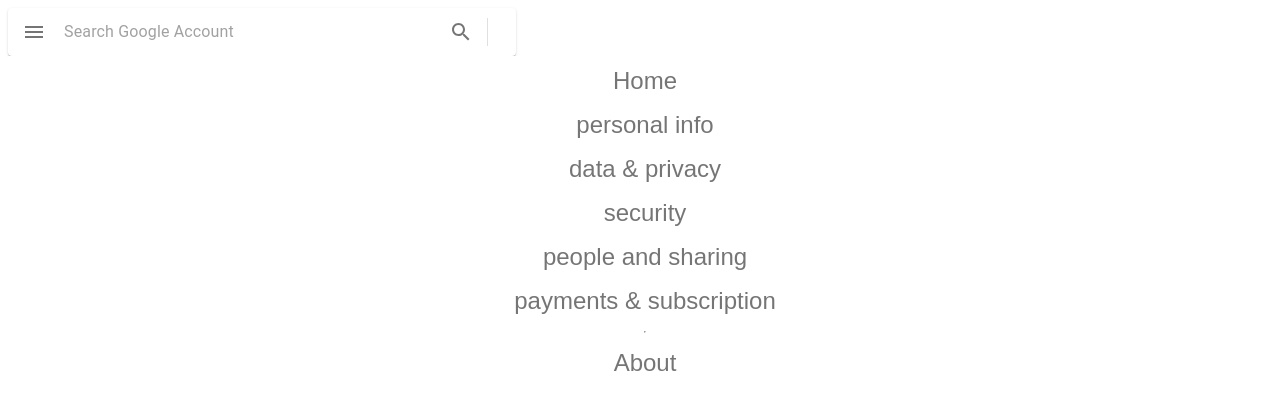
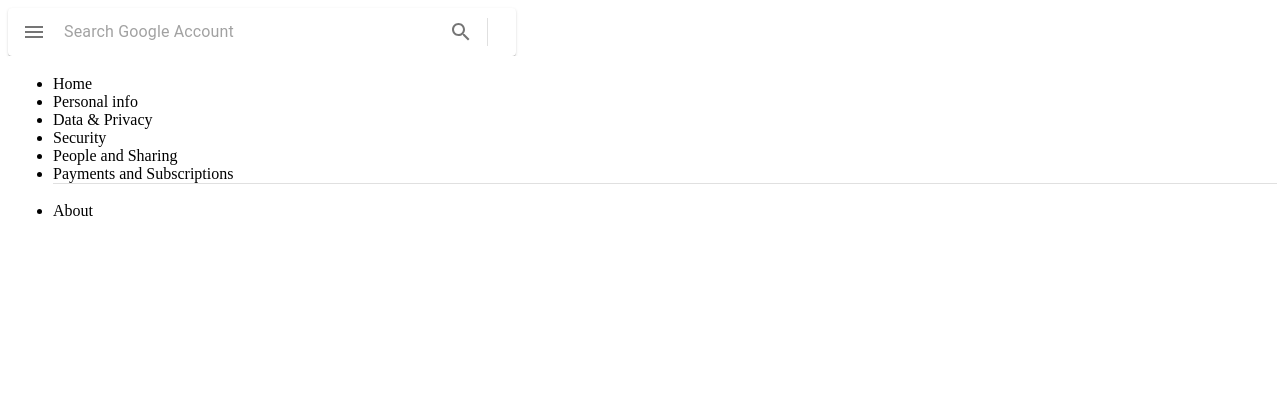
Before and after one commit to X-maker-cpu/bit, a Next.js app: page /myaccount in a window 1280 px wide. Shown: the top 410 px of the page. Built offline with nearby package versions, Linux system fonts and the light colour scheme.

Commit message:
I madse the list itwm

```diff
--- a/pages/myaccount.js
+++ b/pages/myaccount.js
@@ -7,6 +7,7 @@
 import IconButton from '@mui/material/IconButton';
 import MenuIcon from '@mui/icons-material/Menu';
 import SearchIcon from '@mui/icons-material/Search';
+import SaveIcons from '@mui/icons-material/Save'
 
 const MyAccount = () => {
   return (
@@ -42,15 +43,21 @@
     </Paper>
 
       </Box>
-      <Box component="form" sx={{p:'3px 5px',display:'grid',left:'20%',width:'100%',backgroundColor:'white'}}>
-       <IconButton>Home</IconButton>
-       <IconButton>personal info</IconButton>
-       <IconButton>data & privacy</IconButton>
-       <IconButton>security</IconButton>
-       <IconButton>people and sharing</IconButton>
-       <IconButton>payments & subscription</IconButton>
-       <hr/>
-       <IconButton>About</IconButton>
+      <Box component="form" sx={{p:'3px 5px',display:'grid', marginleft:'5px', left:'20%',width:'100%',backgroundColor:'white'}}>
+      <ul>
+        <li style={{
+          textDecorationColor:'grey',
+
+        }}>Home</li>
+        <li>Personal info</li>
+        <li>Data & Privacy</li>
+        <li>Security</li>
+        <li>People and Sharing</li>
+        <li>Payments and Subscriptions</li>
+        <Divider/>
+        <br/>
+        <li>About</li>
+      </ul>
 
 
       </Box>
```
